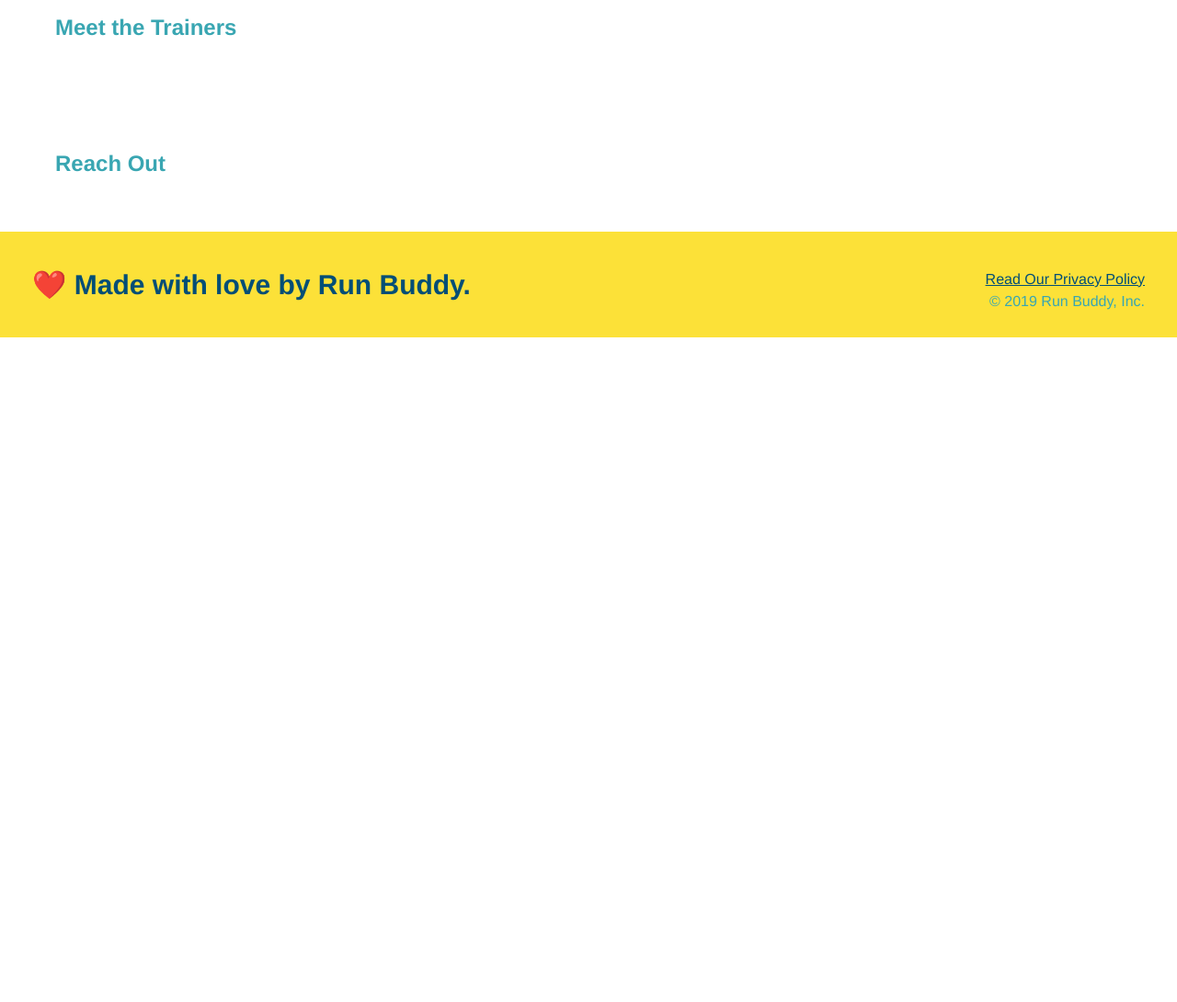
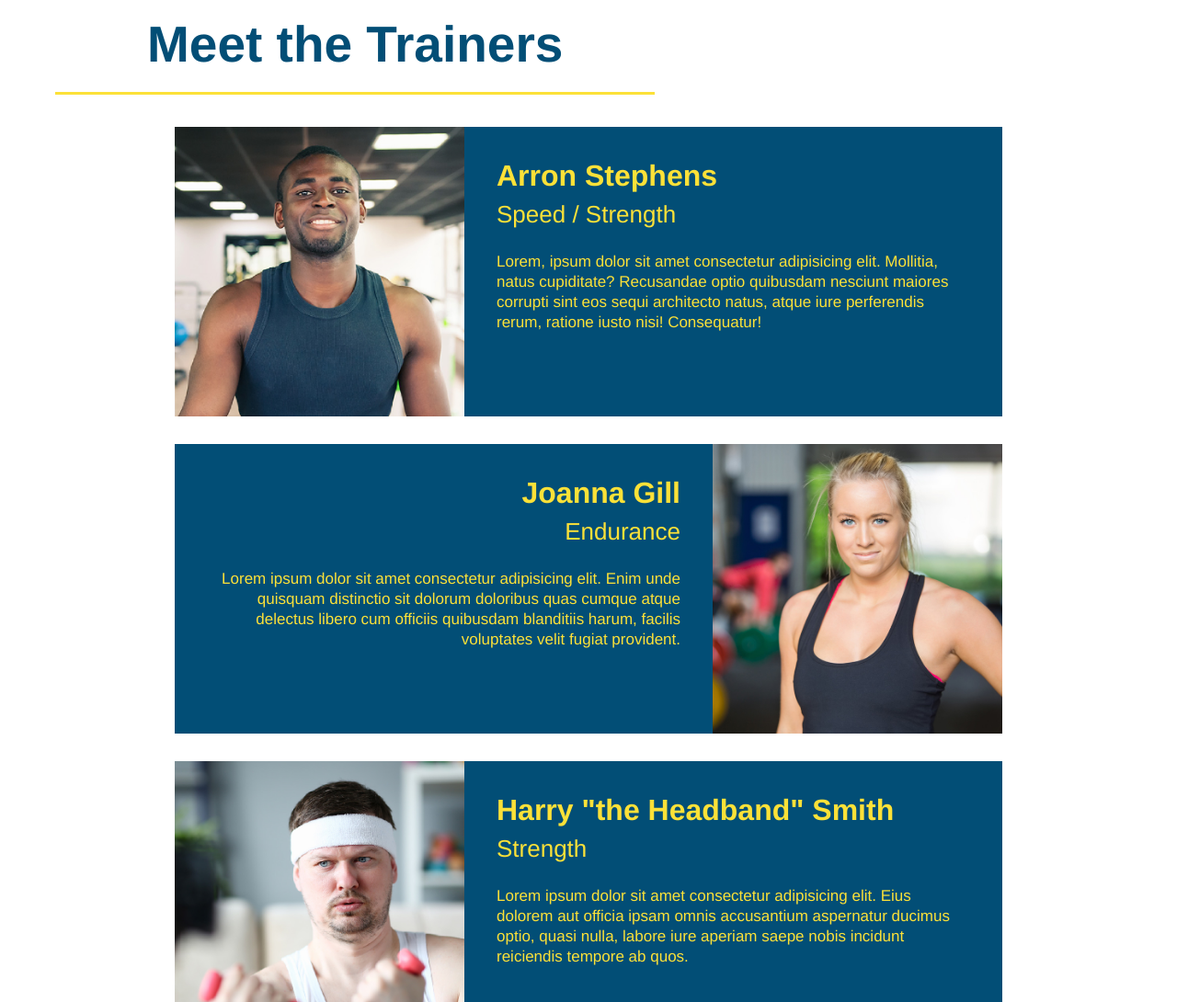
Before and after one commit to jtboyman/run-buddy, a plain HTML site: page index.html in a window 1280 px wide. Shown: the part 2740-3830 px from the top of the page at 92% size. Before the commit the page ends 3107 px from the top, so only its background shows below. Drawn offline with Linux system fonts and the light colour scheme.

Commit message:
meet the trainers section

```diff
--- a/assets/css/style.css
+++ b/assets/css/style.css
@@ -126,7 +126,7 @@ section {
 }
 /*Hero form style end*/
 
-/* Styles for main body */
+/* Styles for main body text */
 .section-title {
     font-size: 55px;
     color: #024e76;
@@ -184,4 +184,54 @@ section {
 .steps span {
     font-size: 38px;
 }
-/*Styles for main body END*/
+/*Styles for main body text END*/
+
+/* styles for trainers section*/
+
+.trainers {
+    text-align: center;
+}
+
+.trainer {
+    width: 900px;
+    margin: 0 auto 30px auto;
+    background: #024e76;
+    color: #fce138;
+    overflow: auto;
+}
+
+.trainer img {
+    width: 35%;
+    float: left;
+}
+
+.trainer-bio {
+    padding: 35px;
+    float: left;
+    width: 65%;
+}
+
+.text-left { /*utility*/
+    text-align: left;
+}
+
+.text-right {/*utility*/
+    text-align: right;
+}
+
+.trainer-bio h3 {
+    font-size: 32px;
+    margin-bottom: 8px;
+}
+
+.trainer-bio h4 {
+    font-weight: lighter;
+    font-size: 26px;
+    margin-bottom: 25px;
+}
+
+.trainer-bio p {
+    font-size: 17px;
+    line-height: 1.3;
+}
+/* styles for trainers section END */
--- a/index.html
+++ b/index.html
@@ -106,7 +106,40 @@
 
         <!-- "meet the trainers" section -->
         <section id="your-trainers">
-            <h2>Meet the Trainers</h2>
+            <h2 class="section-title primary-border">Meet the Trainers</h2>
+            <!--trainer one bio-->
+            <article class="trainer">
+                <img src="./assets/images/trainer-1.jpg" alt="Arron Stephens in his workout clothes, ready to pump iron." />
+                <div class="trainer-bio text-left">
+                    <h3>Arron Stephens</h3>
+                    <h4>Speed / Strength</h4>
+                    <p>
+                        Lorem, ipsum dolor sit amet consectetur adipisicing elit. Mollitia, natus cupiditate? Recusandae optio quibusdam nesciunt maiores corrupti sint eos sequi architecto natus, atque iure perferendis rerum, ratione iusto nisi! Consequatur!
+                    </p>
+                </div>
+            </article>
+            <!--trainer two bio-->
+            <article class="trainer">
+                <div class="trainer-bio text-right">
+                    <h3>Joanna Gill</h3>
+                    <h4>Endurance</h4>
+                    <p>
+                        Lorem ipsum dolor sit amet consectetur adipisicing elit. Enim unde quisquam distinctio sit dolorum doloribus quas cumque atque delectus libero cum officiis quibusdam blanditiis harum, facilis voluptates velit fugiat provident.
+                    </p>
+                </div>
+                <img src="./assets/images/trainer-2.jpg" alt="Joanna Gill cooling off after a workout." />
+            </article>
+            <!--trainer three bio-->
+            <article class="trainer">
+                <img src="./assets/images/trainer-3.jpg" alt="Harry Smith wearing a headband and lifting comically small pink weights."/>
+                <div class="trainer-bio text-left">
+                    <h3>Harry "the Headband" Smith</h3>
+                    <h4>Strength</h4>
+                    <p>
+                        Lorem ipsum dolor sit amet consectetur adipisicing elit. Eius dolorem aut officia ipsam omnis accusantium aspernatur ducimus optio, quasi nulla, labore iure aperiam saepe nobis incidunt reiciendis tempore ab quos.
+                    </p>
+                </div>
+            </article>
         </section>
 
         <!-- "reach out" section -->
```
Also changed, not shown: assets/images/trainer-1.jpg (added), assets/images/trainer-2.jpg (added), assets/images/trainer-3.jpg (added).
